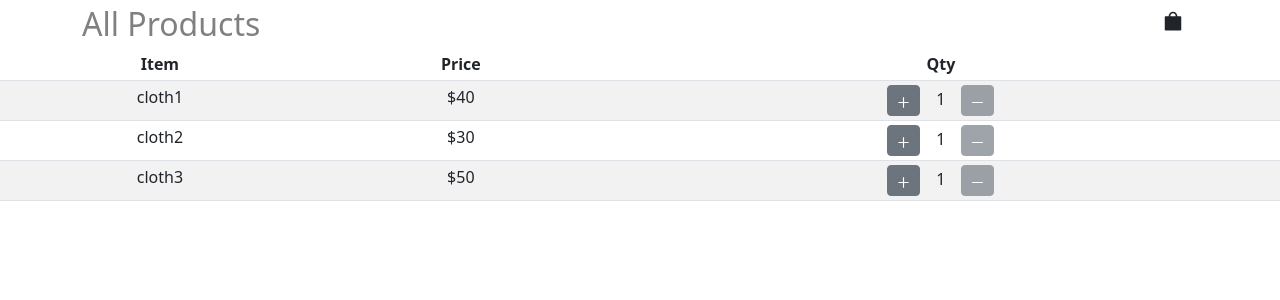
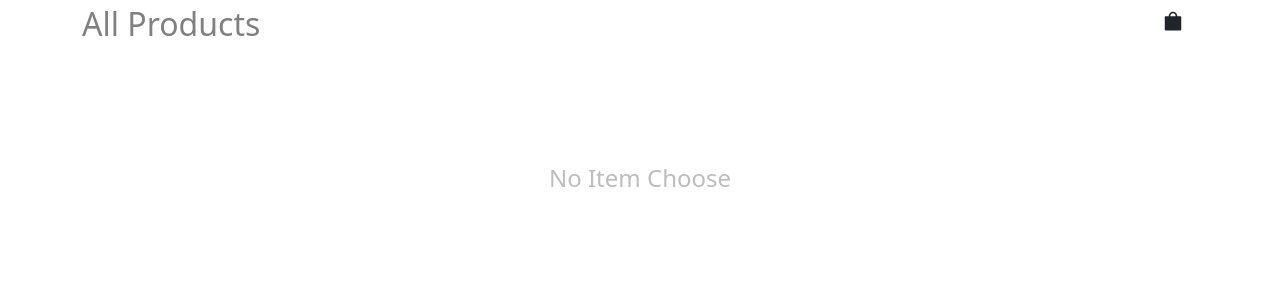
Before and after one commit to myatsusuhlaing/React-Cart, a React (Create React App) app: page /cartlist in a window 1280 px wide. Shown: the top 300 px of the page. Built offline with nearby package versions, Linux system fonts and the light colour scheme.

Commit message:
adding empty cart condition

```diff
--- a/src/App.css
+++ b/src/App.css
@@ -27,3 +27,10 @@
   padding:2rem;
   margin: 0 auto;
 }
+.noitems{
+  text-align: center;
+  font-size: 1.5rem;
+  color: rgb(189, 189, 189);
+  padding: 7rem 0rem 0rem 0rem;
+
+}
--- a/src/Cartlist.js
+++ b/src/Cartlist.js
@@ -1,15 +1,15 @@
-import React from 'react';
+import React,{useState} from 'react';
 import Table from 'react-bootstrap/Table';
 import Counter from './counter';
 import data from './data';
 import Titlecart from './Titlecart';
 
-
 function StripedRowExample()  {
-
+  const [isItem,noItem] = useState(false);
   return (
     <>
     <Titlecart/>
+    {isItem ?
     <Table className='cartlist-tb' striped hover size="sm">
     <thead>
       <tr>
@@ -31,7 +31,7 @@ function StripedRowExample()  {
       )
       }
     </tbody>
-    </Table>
+  </Table>:<div className='noitems'> No Item Choose </div>}
     </>
   );
 }
```
Lines whose indentation alone changed are shown as unchanged.
